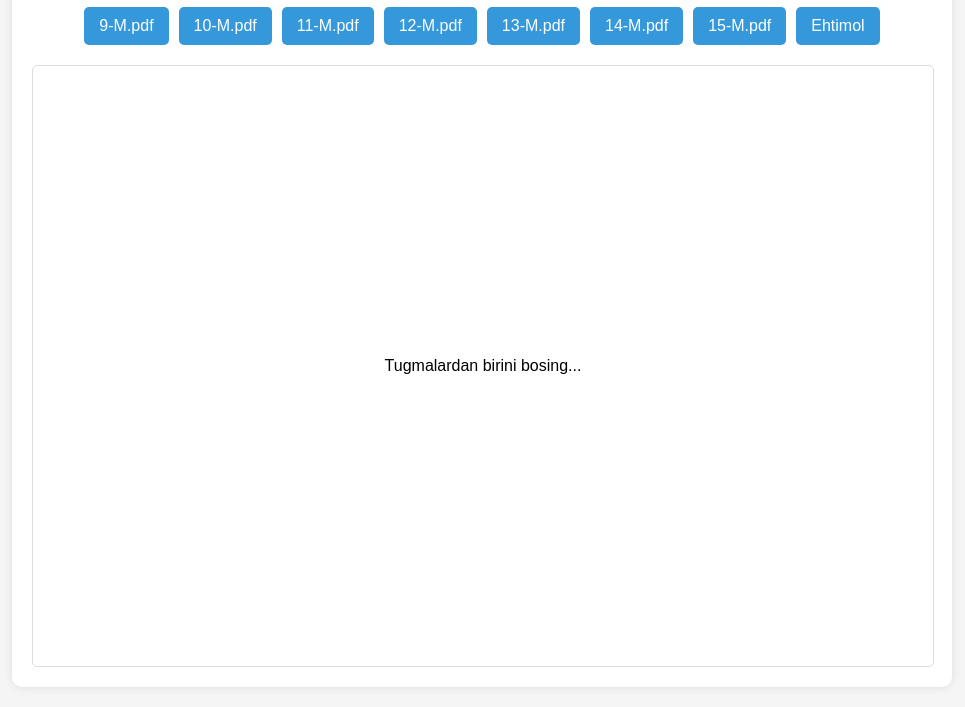
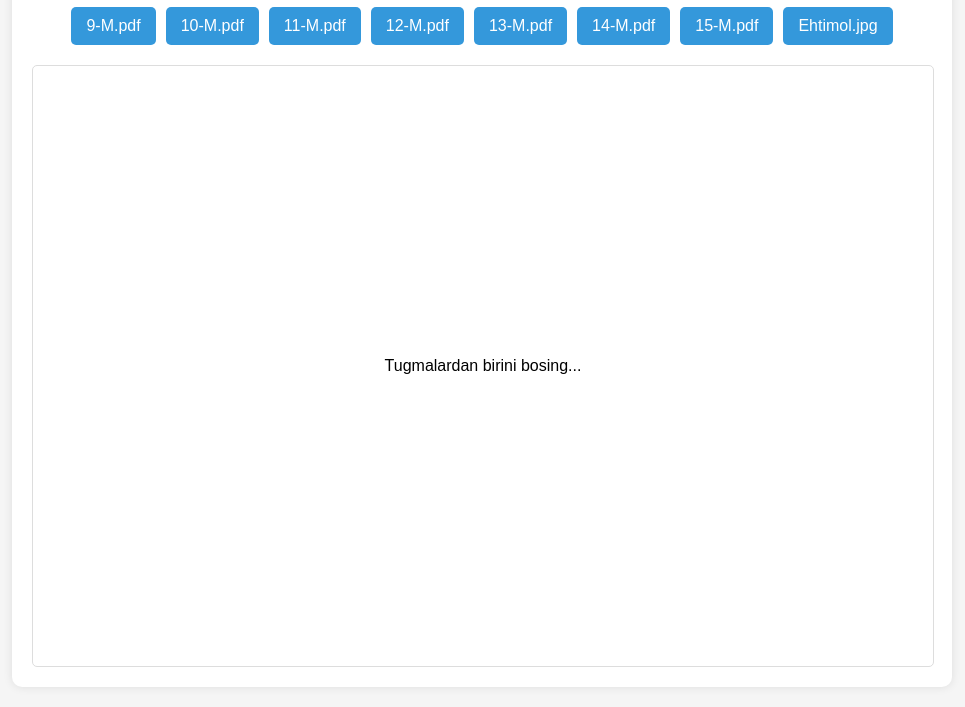
Before and after one commit to AxmatovB/konspekt, a plain HTML site: page index.html in a window 1280 px wide. Shown: the part 113-820 px from the top of the page, without its empty margins (158-1123 px from the left). Drawn offline with Linux system fonts and the light colour scheme.

Commit message:
Update index.html

```diff
--- a/index.html
+++ b/index.html
@@ -73,7 +73,7 @@
             <button onclick="showPDF('beshinchi.pdf')">13-M.pdf</button>
             <button onclick="showPDF('oltinchi.pdf')">14-M.pdf</button>
             <button onclick="showPDF('yettinchi.pdf')">15-M.pdf</button>
-            <button onclick="showImage()">Ehtimol</button>
+            <button onclick="showImage()">Ehtimol.jpg</button>
         </div>
 
         <div id="content">
```
